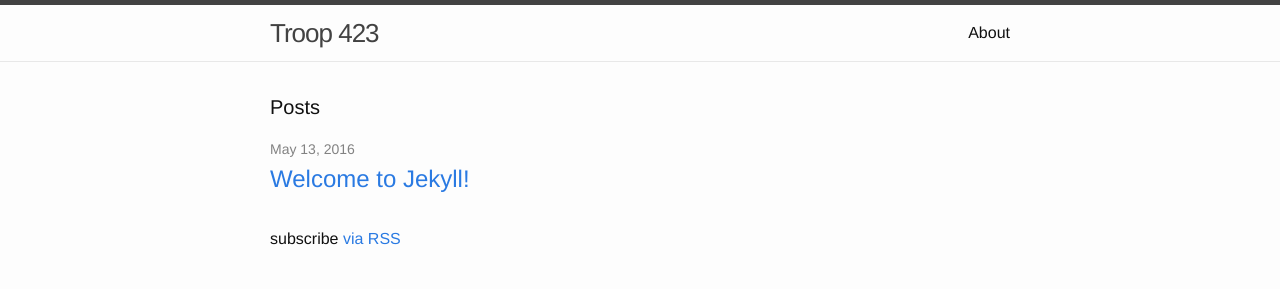
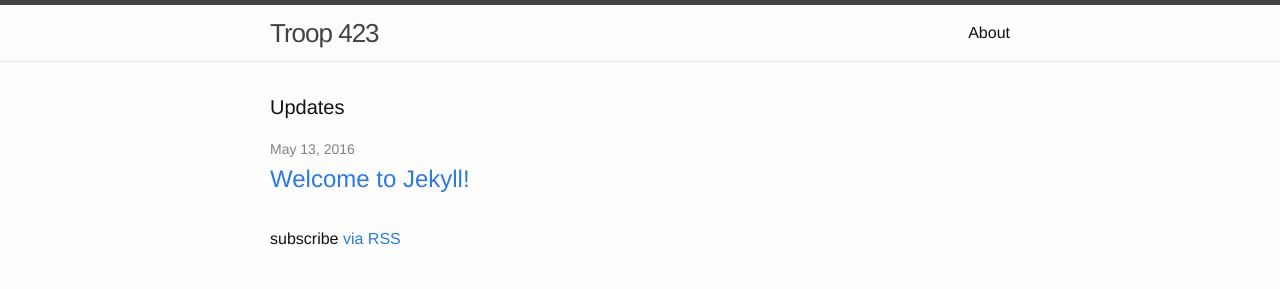
Before and after one commit to Troop423/troop423.github.io, a Jekyll site: the page built from index.html, in a window 1280 px wide. Shown: the top 289 px of the page. Built offline with Jekyll 4.4.1, drawn with Linux system fonts in a browser that asks for light colours.

Commit message:
Update index.html

```diff
--- a/index.html
+++ b/index.html
@@ -4,7 +4,7 @@
 <link rel="icon" href="http://troop423.github.io/favicon.ico" type="image/x-icon" />
 <div class="home">
 
-  <h1 class="page-heading">Posts</h1>
+  <h1 class="page-heading">Updates</h1>
 
   <ul class="post-list">
     {% for post in site.posts %}
```
